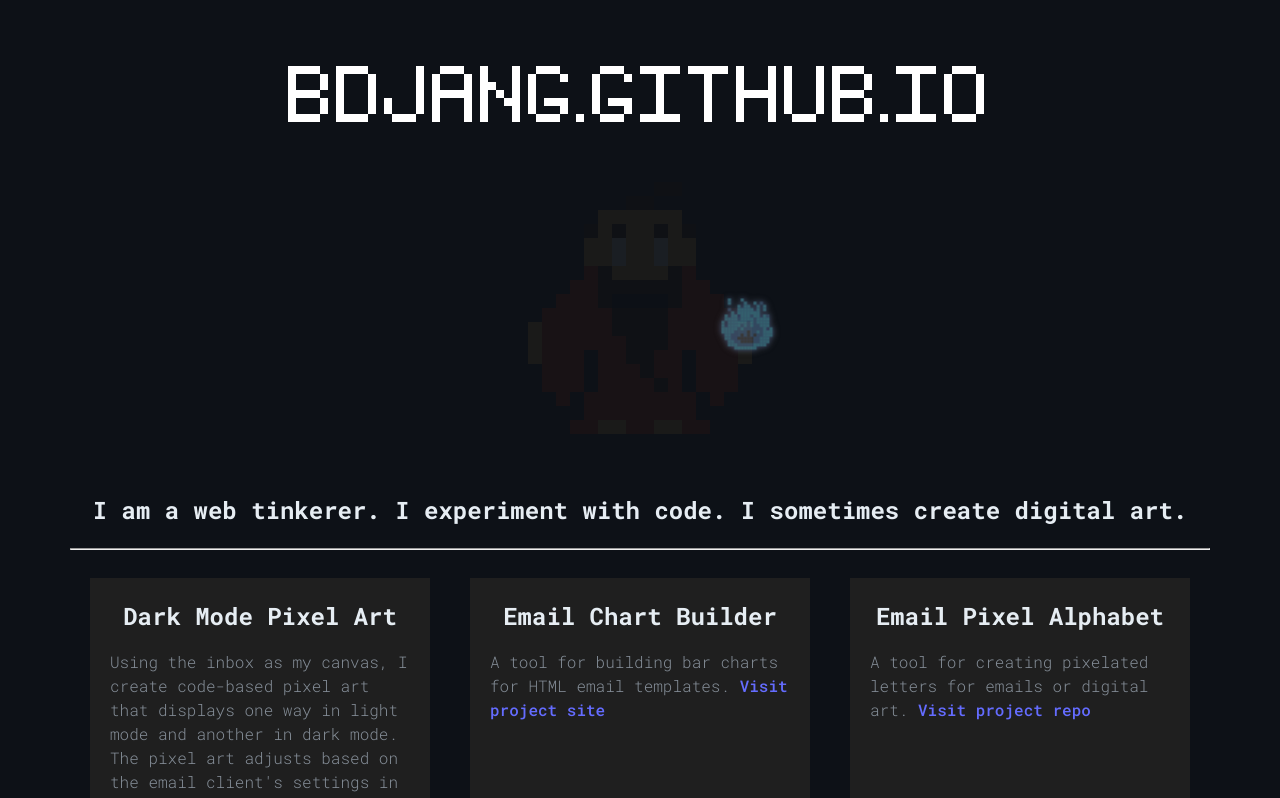
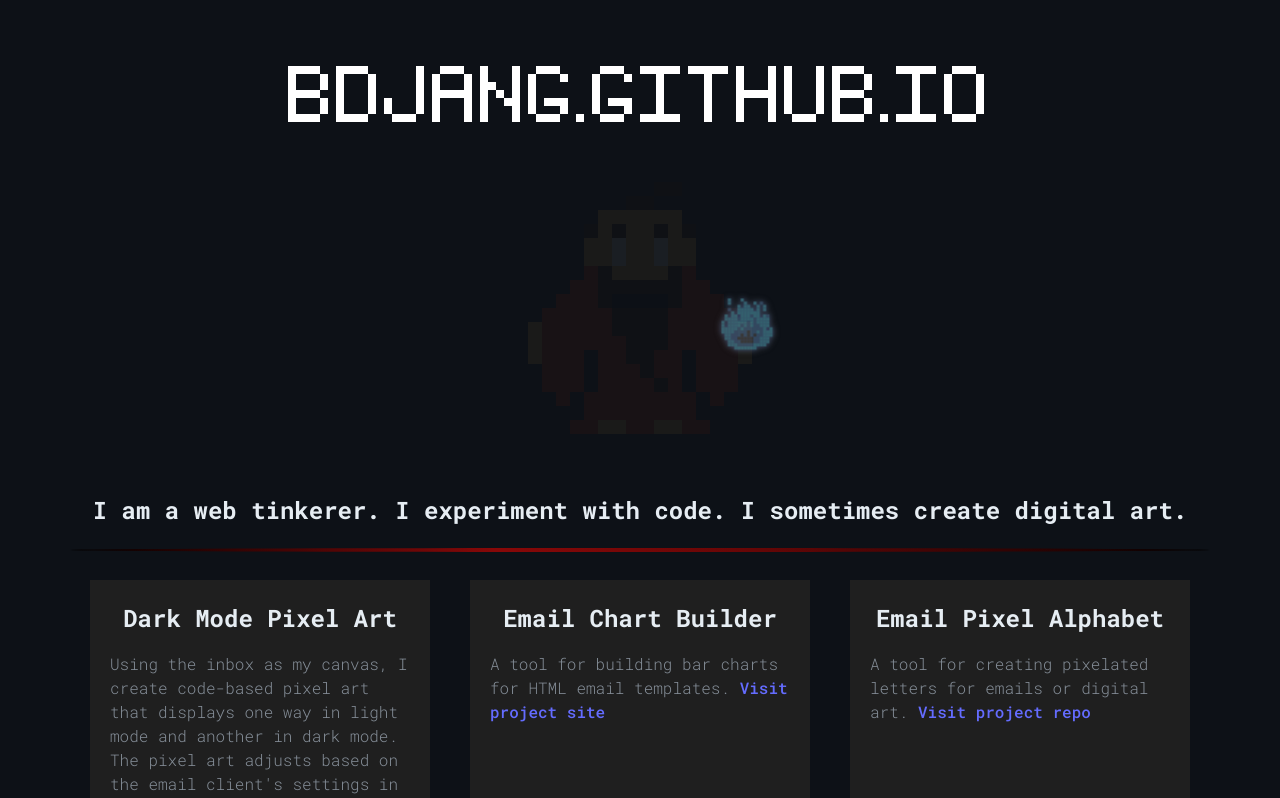
Before and after one commit to bdjang/bdjang.github.io, a React (Vite) app: page / in a window 1280 px wide. Shown: the top 798 px of the page. Built offline with nearby package versions, Linux system fonts and the light colour scheme.

Commit message:
Add hr styling, update SCSS code

```diff
--- a/src/App.scss
+++ b/src/App.scss
@@ -4,12 +4,18 @@
     margin: 0 auto;
     padding: 2rem;
     text-align: center;
-}
-/* INTRO TEXT */
-.introText h2 {
-    margin: 60px 0 20px 0;
+    /* INTRO TEXT */
+    .introText h2 {
+        margin: 60px 0 20px 0;
+    }
+    hr {
+        background: linear-gradient(45deg, rgba(0, 0, 0, 1) 0%, rgba(136, 8, 8, 1), 75%, rgba(0, 0, 0, 1) 100%);
+        border: none;
+        border-radius: 50%;
+        height: 4px;
+    }
 }
 *::selection {
-    background-color: #E40909;
+    background-color: rgba(136, 8, 8, 1);
     color: #FFFFFF;
 }
```
